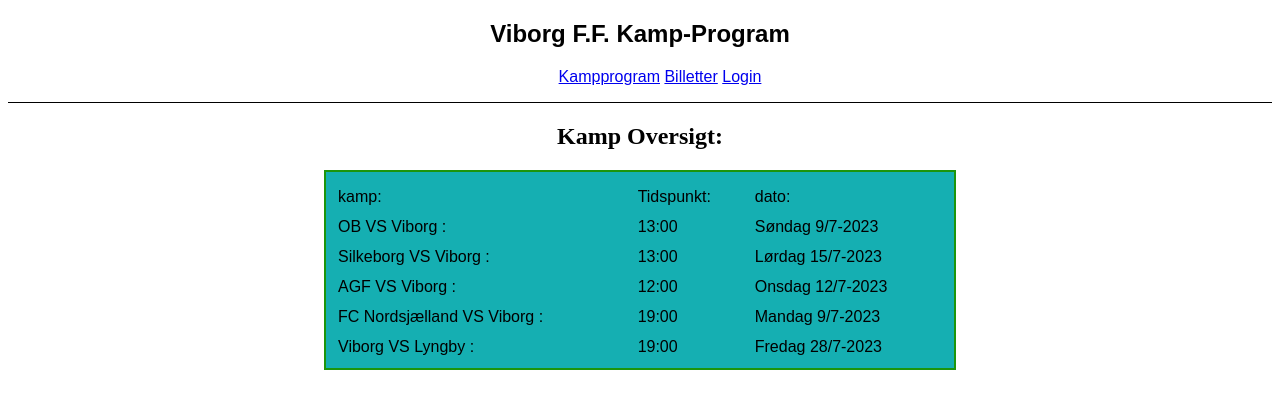
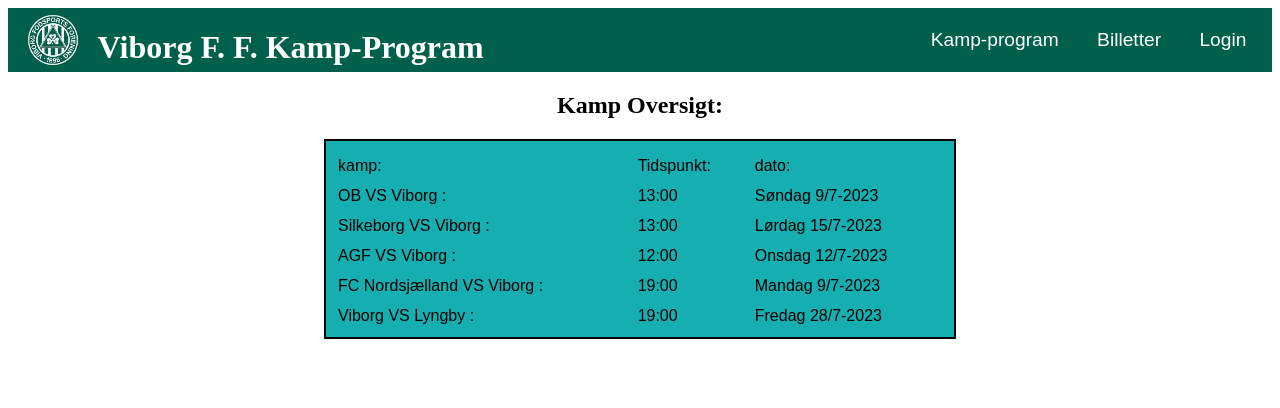
Before and after one commit to MAGS-GHC/gui-projekt-uge-26-27-gruppe1, a plain HTML site: page kampProgram.html in a window 1280 px wide. Drawn offline with Linux system fonts and the light colour scheme.

Commit message:
Ændring af navbar

```diff
--- a/kampProgram.html
+++ b/kampProgram.html
@@ -1,20 +1,27 @@
 <!DOCTYPE html>
 <html>
 <head>
+  <meta charset="UTF-8">
+  <meta name="viewport" content="width=device-width, initial-scale=1.0">
   <title> Viborg F.F. Booking System</title>
   <link rel="stylesheet" type="text/css" href="style.css">
 </head>
-<body class="header-main">
+<body>
 
+<header class="header-main">
+
+  <div class="header-main-logo">
+  <img src="download.jpg" alt="logo"><h1> Viborg F. F. Kamp-Program </h1></div>
    <!-- Navbar  -->
  <nav class="header-main-nav">
-  <h1> Viborg F.F. Kamp-Program </h1>
 <ul>
-  <a href="kampProgram.html">Kampprogram</a>
-  <a href="index.html">Billetter</a>
-  <a href="index.html">Login</a>
+  <li><a href="kampProgram.html">Kamp-program</a></li>
+  <li><a href="index.html">Billetter</a></li>
+  <li><a href="index.html">Login</a></li>
 </ul>
 </nav>
+
+</header>
     <div id="Kamp-container">
       <h2>Kamp Oversigt:</h2>
       <table>
--- a/style.css
+++ b/style.css
@@ -42,42 +42,66 @@
   opacity: 0.1;
   z-index: -1; /* Sæt pseudo-elementet bag dit element */
   }
+  .header-main{
+    width: 100%;
+    height: 5vw;
+    background-color:#01604c;
+    display: flex;
+    justify-content: space-between;
+    color: white;
+  }
+  .header-main-logo{
+    width: fit-content;
+    height: 100%;
+    background-color: #01604c;
+    display: flex;
+    margin:1 1vw;
+
+  }
+ .header-main-logo img{
+    height: 5vw;
+    padding: 0 1vw;
+  }
+  .header-main-nav{
+    width: fit-content;
+    height: 100%;
+    background-color: #01604c;
+  }
+
   .header-main-nav ul{
+  list-style: none;
 
   }
   .header-main-nav ul li{
-
+  display: inline;
+  float: left;
+  margin-right:1vw;
   }
   .header-main-nav ul li a{
-    text-decoration: none;
-    color: (21, 175, 178);
-    margin-left:5px;
+  text-decoration: none;
+  padding:0 1vw;
+  font-family: Arial, Helvetica, sans-serif;
+  line-height: 2.5vw;
+  color:white;
+  font-size: 1.5vw;
   }
-  .header-main-nav a:hover{
+  .header-main-nav ul li a:hover{
     text-decoration: none;
     color: grey;
     font-family: Arial, Helvetica, sans-serif;
   }
 
   /*styling af tabel*/
-  .header-main table{
+  table{
     margin-left:25%;
     margin-right: 25%;
     width: 50%;
     border:2px;
-    border-color:rgb(28, 149, 12);
     background-color:rgb(21, 175, 178);
     border-style:solid;
   }
-  .header-main table, td{
+  table, td{
     padding:5px;
     text-align: left;
     font-family: Arial, Helvetica, sans-serif;
   }
-  .header-main-nav{
-    background-color: white;
-    border-bottom:1px solid;
-    border-color:(21, 175, 178);
-    text-align: center;
-    font-family: Arial, Helvetica, sans-serif;
-  }
```
Also changed, not shown: download.jpg (added).
